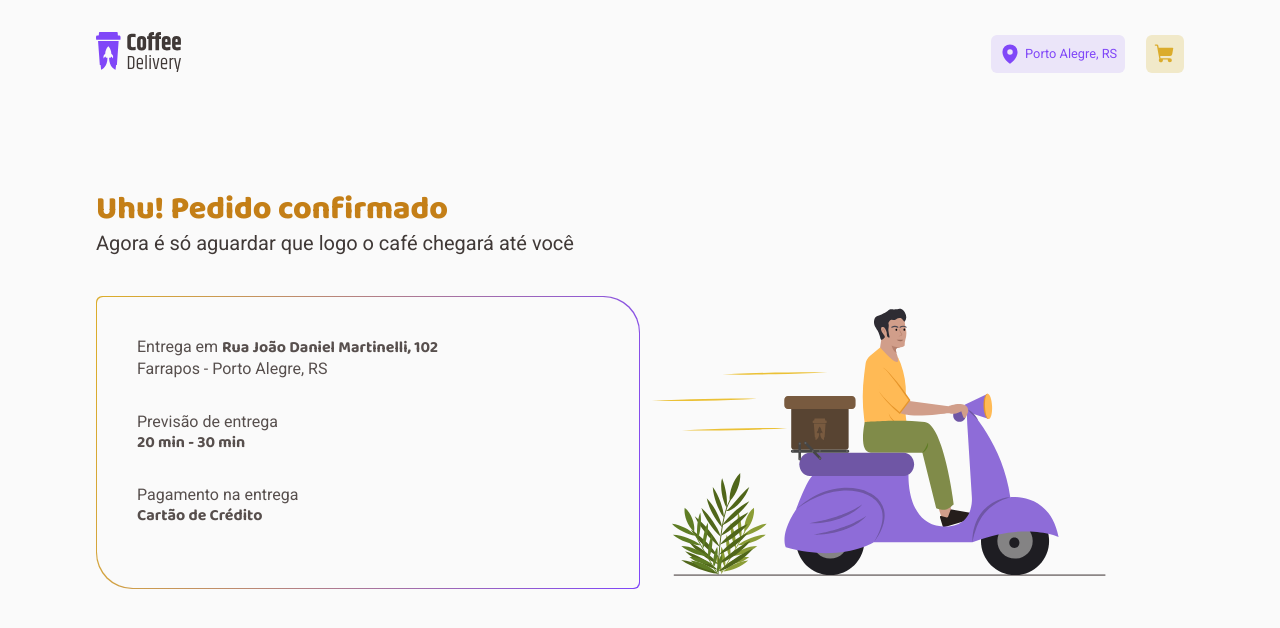
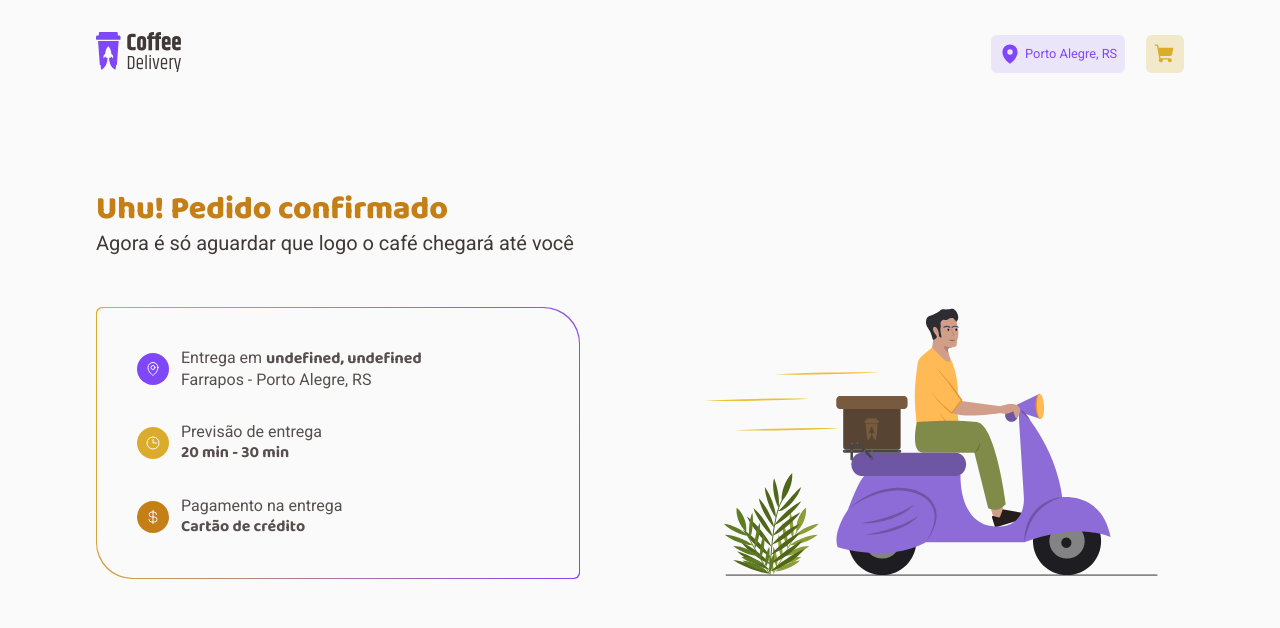
Before and after one commit to leolive1506/coffee-delivery-desafio, a React (Vite) app: page /finished-order in a window 1280 px wide. Shown: the top 628 px of the page. Built offline with nearby package versions, Linux system fonts and the light colour scheme.

Commit message:
finish page success finished order

```diff
--- a/src/pages/FinishedOrder/index.tsx
+++ b/src/pages/FinishedOrder/index.tsx
@@ -1,3 +1,7 @@
+import { Clock, CurrencyDollar, MapPin } from 'phosphor-react'
+import { useContext } from 'react'
+import { IconRounded } from '../../components/IconRounded'
+import { PaymentContext } from '../../context/PaymentContext'
 import { DeliveryIllustration } from './components/DeliveryIllustration'
 import {
   GridContainer,
@@ -8,6 +12,14 @@ import {
 } from './styles'
 
 export function FinishedOrder() {
+  const { userAddress, paymentMethod } = useContext(PaymentContext)
+
+  const PAYMENT_METHOD = {
+    'credit-card': 'Cartão de crédito',
+    'debit-card': 'Cartão de débito',
+    money: 'dinheiro',
+  }
+
   return (
     <div>
       <IntroContainer>
@@ -18,18 +30,31 @@ export function FinishedOrder() {
         <Gradient>
           <ListContainer>
             <ListItem>
+              <IconRounded backgroundIcon="purple" icon={<MapPin />} />
+              <div>
                 <p>
-                Entrega em <strong>Rua João Daniel Martinelli, 102</strong>
+                  Entrega em{' '}
+                  <strong>{`${userAddress.road}, ${userAddress.number}`}</strong>
                 </p>
                 <p>Farrapos - Porto Alegre, RS</p>
+              </div>
             </ListItem>
             <ListItem>
+              <IconRounded backgroundIcon="yellow" icon={<Clock />} />
+              <div>
                 <p>Previsão de entrega</p>
                 <strong>20 min - 30 min</strong>
+              </div>
             </ListItem>
             <ListItem>
+              <IconRounded
+                backgroundIcon="yellow-dark"
+                icon={<CurrencyDollar />}
+              />
+              <div>
                 <p>Pagamento na entrega</p>
-              <strong>Cartão de Crédito</strong>
+                <strong>{PAYMENT_METHOD[paymentMethod]}</strong>
+              </div>
             </ListItem>
           </ListContainer>
         </Gradient>
--- a/src/pages/FinishedOrder/styles.ts
+++ b/src/pages/FinishedOrder/styles.ts
@@ -18,13 +18,15 @@ export const GridContainer = styled.div`
   margin-top: 2.5rem;
   display: grid;
   grid-template-columns: 1fr 1fr;
+  gap: 7rem;
+  align-items: center;
 `
 
 export const Gradient = styled.div`
-  position: relative;
   border-radius: 6px 36px;
   background: linear-gradient(102.89deg, #dbac2c 2.61%, #8047f8 98.76%);
   padding: 1px;
+  /* justify-self: flex-end; */
 `
 export const ListContainer = styled.ul`
   height: 100%;
@@ -33,7 +35,6 @@ export const ListContainer = styled.ul`
   flex-direction: column;
   align-items: flex-start;
   gap: 2rem;
-  position: relative;
   border-radius: 6px 36px;
   background: ${(props) => props.theme.background};
 
@@ -45,4 +46,8 @@ export const ListContainer = styled.ul`
     font-weight: bold;
   }
 `
-export const ListItem = styled.li``
+export const ListItem = styled.li`
+  display: flex;
+  gap: 0.75rem;
+  align-items: center;
+`
```
Lines whose indentation alone changed are shown as unchanged.
